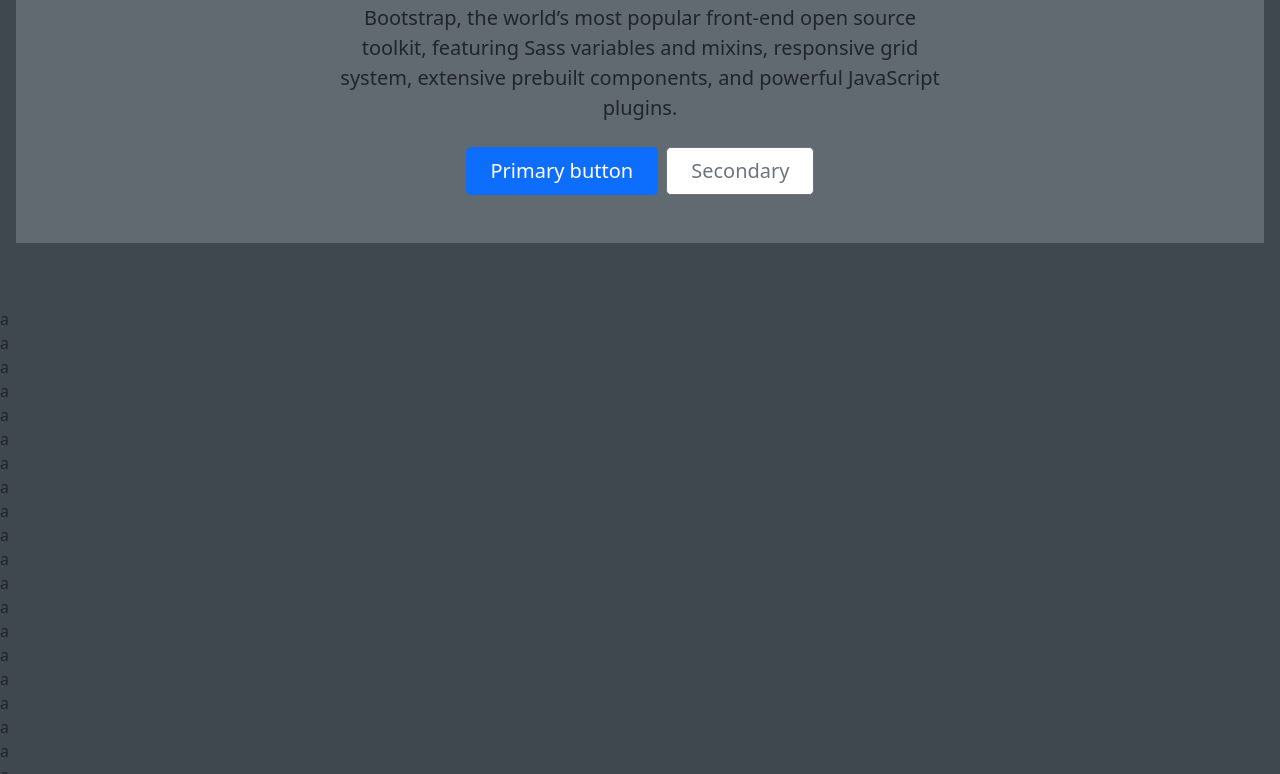
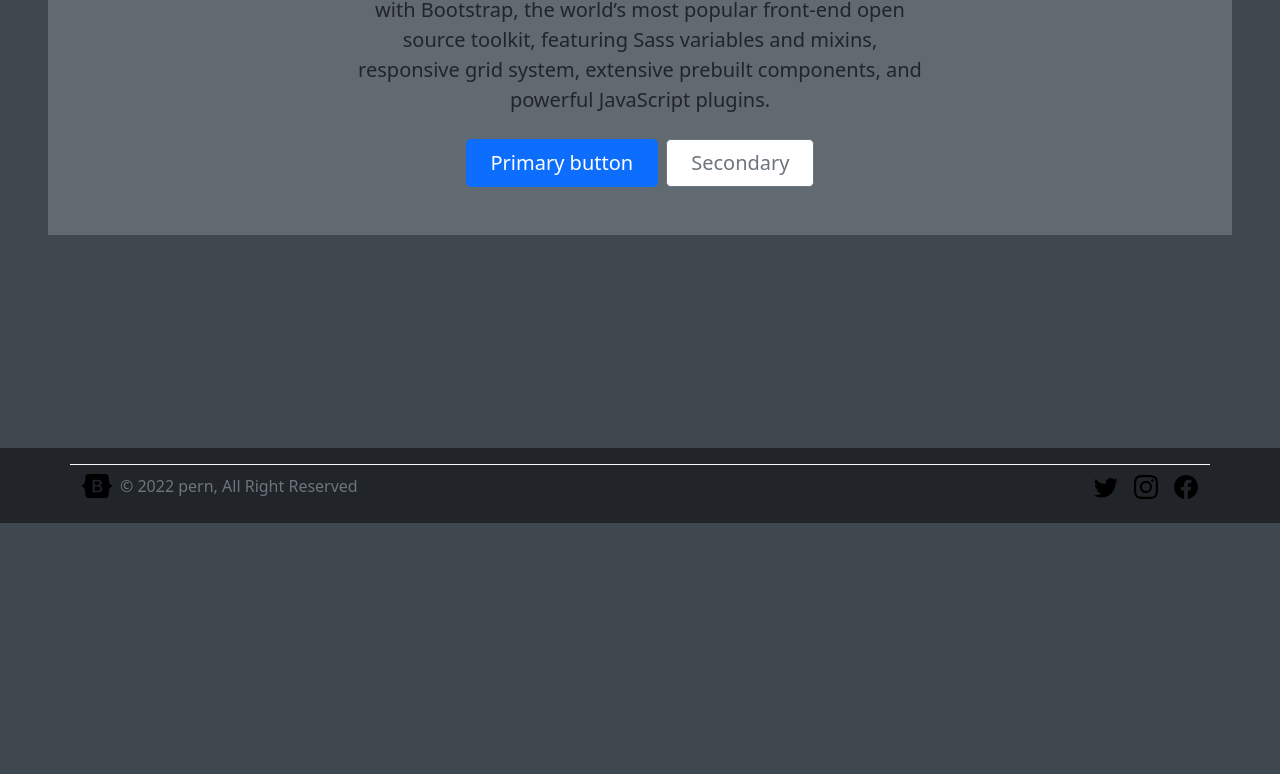
Before and after one commit to pernucia/pernucia.github.io, a plain HTML site: page index.html in a window 1280 px wide. Shown: the part 277-1051 px from the top of the page. After the commit the page ends 800 px from the top, so only its background shows below. Drawn offline with nearby package versions, Linux system fonts and the light colour scheme.

Commit message:
Update index.html
footer 하단 고정

```diff
--- a/index.html
+++ b/index.html
@@ -13,7 +13,9 @@
       }
 
       footer{
-        margin-bottom: 0 !important;
+        position: fixed;
+        bottom: 0;
+        width: 100%;
         padding-bottom: 0 !important;
       }
     </style>
@@ -64,7 +66,7 @@
     </header>
 
     <!-- from https://getbootstrap.com/docs/5.1/examples/heroes/ -->
-    <div class="conatine-sm d-flex p-3 mx-auto flex-column">
+    <div class="conatine-sm d-flex px-5 py-2 mx-auto flex-column">
       <div class="px-4 py-5 my-5 text-center bg-secondary bg-opacity-75">
         <!-- <img class="d-block mx-auto mb-4" src="/docs/5.1/assets/brand/bootstrap-logo.svg" alt="" width="72" height="57"> -->
         <h1 class="display-5 fw-bold">Centered hero</h1>
@@ -77,7 +79,6 @@
         </div>
       </div>
     </div>
-    <div>a</div><div>a</div><div>a</div><div>a</div><div>a</div><div>a</div><div>a</div><div>a</div><div>a</div><div>a</div><div>a</div><div>a</div><div>a</div><div>a</div><div>a</div><div>a</div><div>a</div><div>a</div><div>a</div><div>a</div><div>a</div><div>a</div><div>a</div><div>a</div><div>a</div><div>a</div><div>a</div><div>a</div><div>a</div><div>a</div><div>a</div><div>a</div><div>a</div><div>a</div><div>a</div><div>a</div><div>a</div><div>a</div><div>a</div><div>a</div><div>a</div><div>a</div><div>a</div>
 
     <!-- move to top button -->
     <button type="button" class="btn btn-primary btn-floating btn-lg rounded-pill" id="btn-back-to-top">
@@ -85,7 +86,8 @@
     </button>
 
     <!--Footer area-->
-    <footer class="d-flex flex-wrap justify-content-between align-items-center bg-dark py-3 my-0 border-top border-light">
+    <footer class=" mt-sm-auto bg-dark py-3 my-0">
+      <div class="container d-flex py-2 justify-content-between align-items-center border-top border-light">
         <div class="col-md-4 d-flex align-items-center">
           <a href="/" class="mb-3 me-2 mb-md-0 text-muted text-decoration-none lh-1">
             <svg class="bi" width="30" height="24">
@@ -118,6 +120,8 @@
             </a>
           </li>
         </ul>
+      </div>
+
     </footer>
 
     <!--Script area-->
```
Lines whose indentation alone changed are shown as unchanged.
